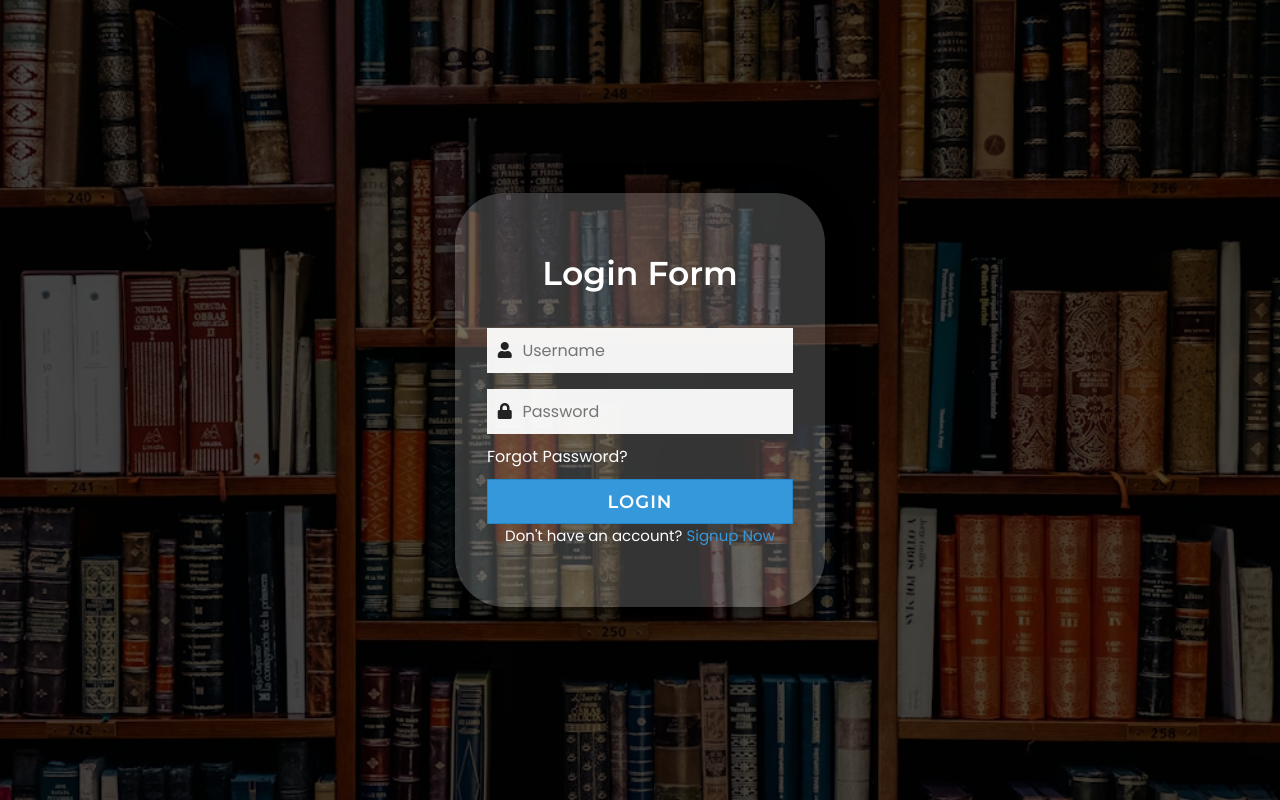
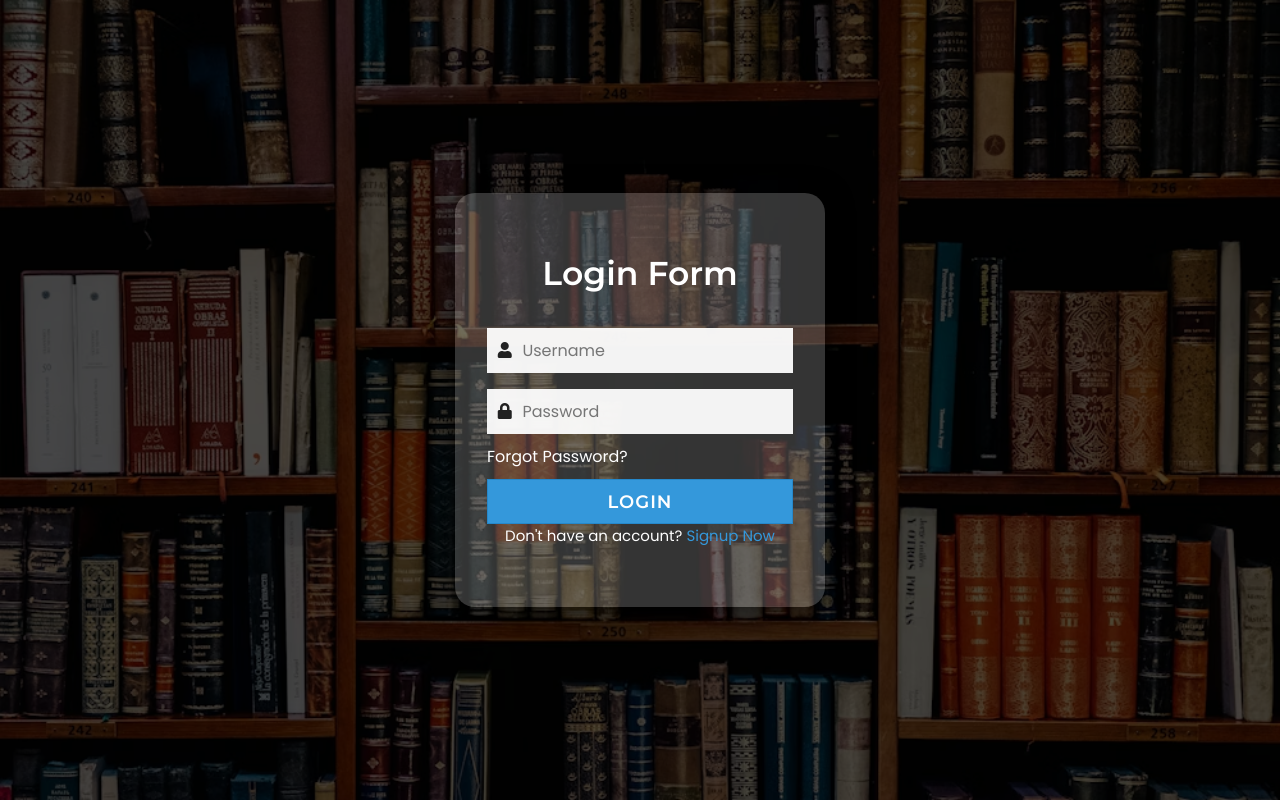
Before and after one commit to hikusama/alimbrary_v2.0-sisirain-version-, a PHP site: page /login.php in a window 1280 px wide. Run offline with PHP 8.4, Linux system fonts and the light colour scheme.

Commit message:
re-commit

```diff
--- a/login.css
+++ b/login.css
@@ -36,7 +36,7 @@
     transform: translate(-50%, -50%);
     background: rgba(255, 255, 255, 0.2);
     box-shadow: -1px 4px 28px 0px rgba(0, 0, 0, 0.75);
-    border-radius: 50px;
+    border-radius: 20px;
 }
 
 .content header {
```
